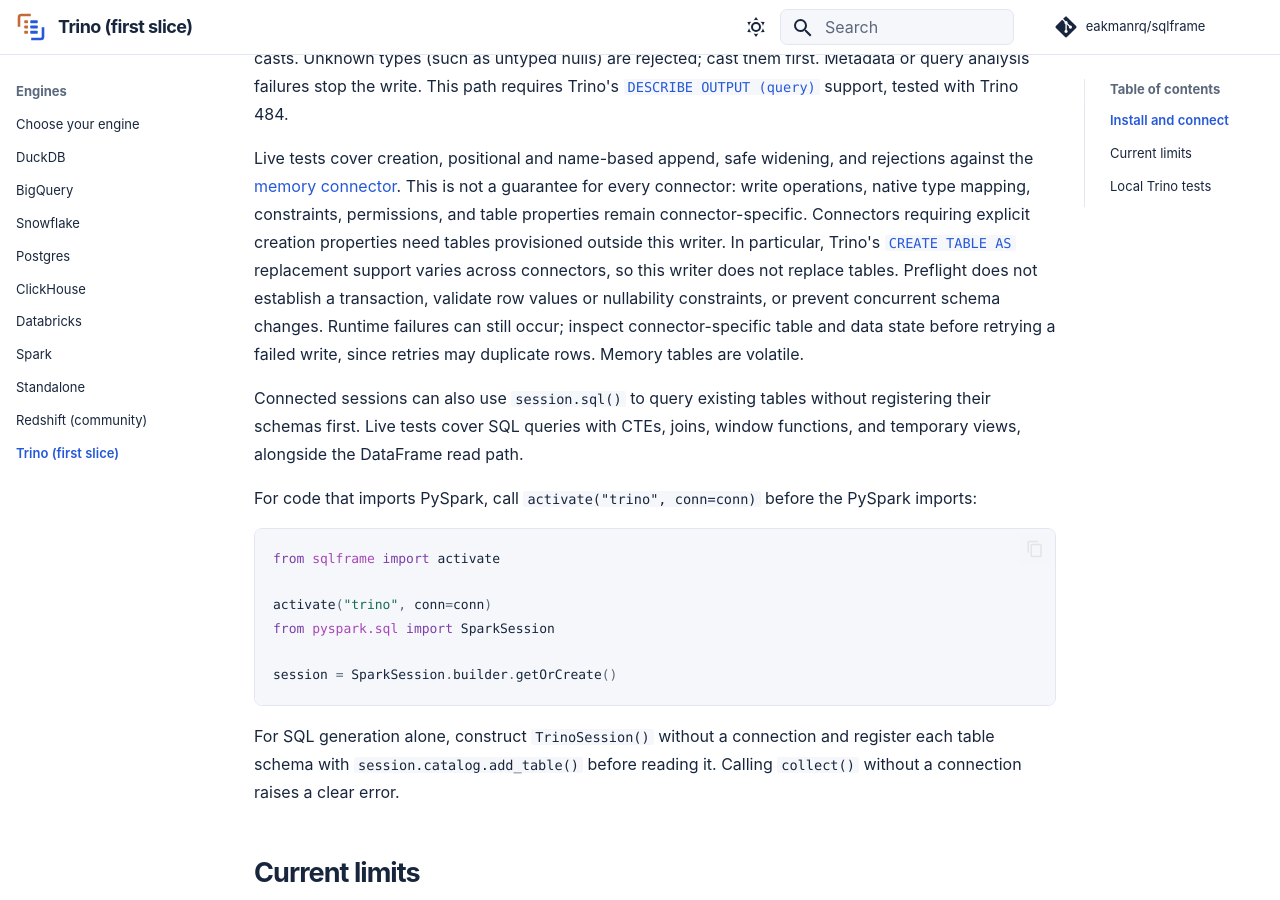
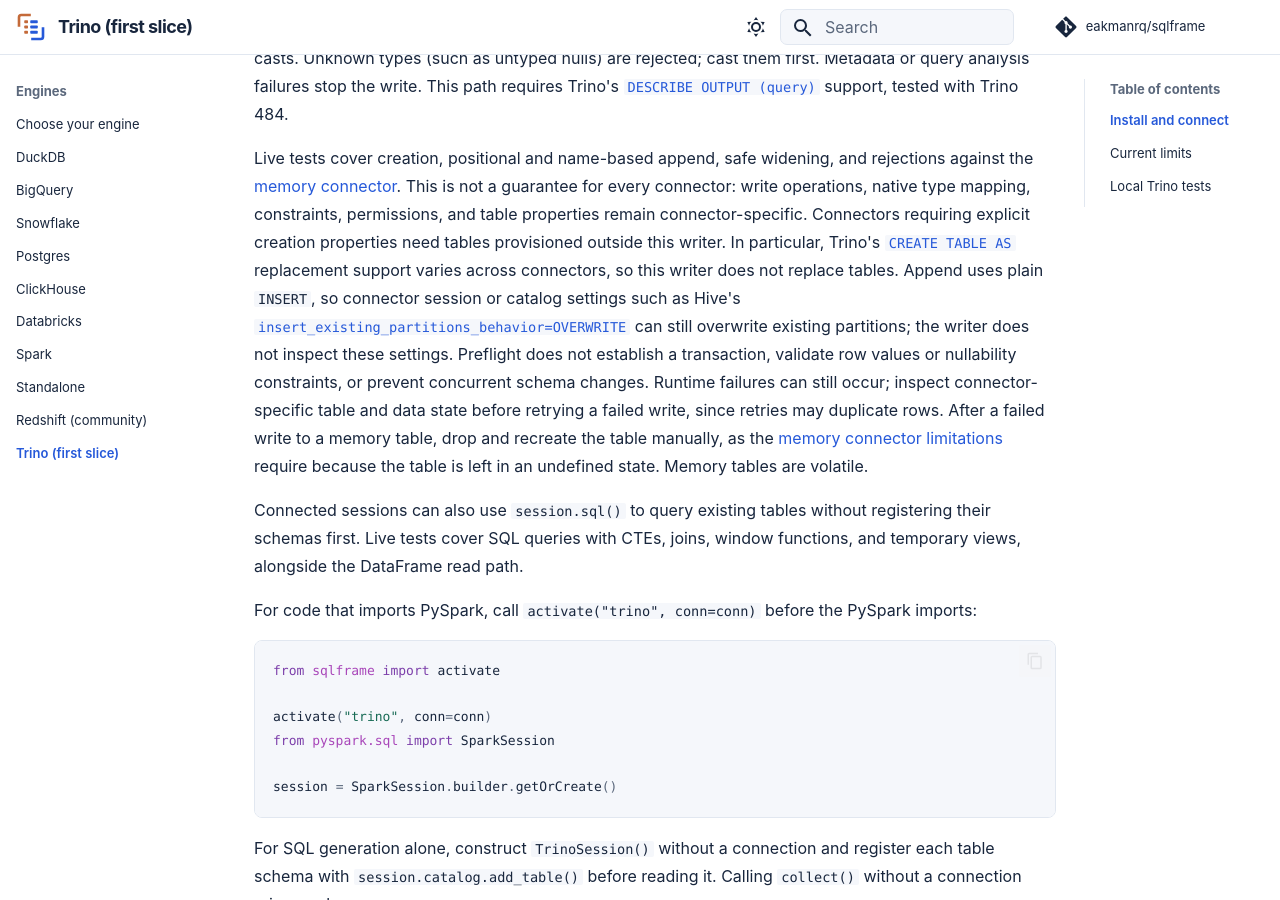
Before and after one commit to eakmanrq/sqlframe, an MkDocs documentation site: the page built from docs/trino.md, in a window 1280 px wide and 900 px high, scrolled down 1636 px. Built offline with MkDocs 1.6.1 and Material for MkDocs 9.7.7, drawn with Linux system fonts in a browser that asks for light colours; comment, search, counter and statistics services are not loaded.

Commit message:
docs(trino): clarify connector write hazards

```diff
--- a/docs/trino.md
+++ b/docs/trino.md
@@ -76,10 +76,17 @@
 this writer. In particular, Trino's
 [`CREATE TABLE AS`](https://trino.io/docs/current/sql/create-table-as.html)
 replacement support varies across connectors, so this writer does not replace
-tables. Preflight does not establish a transaction, validate row values or
+tables. Append uses plain `INSERT`, so connector session or catalog settings such
+as Hive's
+[`insert_existing_partitions_behavior=OVERWRITE`](https://trino.io/docs/current/connector/hive.html#hive-general-configuration-properties)
+can still overwrite existing partitions; the writer does not inspect these settings.
+Preflight does not establish a transaction, validate row values or
 nullability constraints, or prevent concurrent schema changes. Runtime failures
 can still occur; inspect connector-specific table and data state before retrying
-a failed write, since retries may duplicate rows. Memory tables are volatile.
+a failed write, since retries may duplicate rows. After a failed write to a memory
+table, drop and recreate the table manually, as the
+[memory connector limitations](https://trino.io/docs/current/connector/memory.html#limitations)
+require because the table is left in an undefined state. Memory tables are volatile.
 
 Connected sessions can also use `session.sql()` to query existing tables without
 registering their schemas first. Live tests cover SQL queries with CTEs, joins,
```
